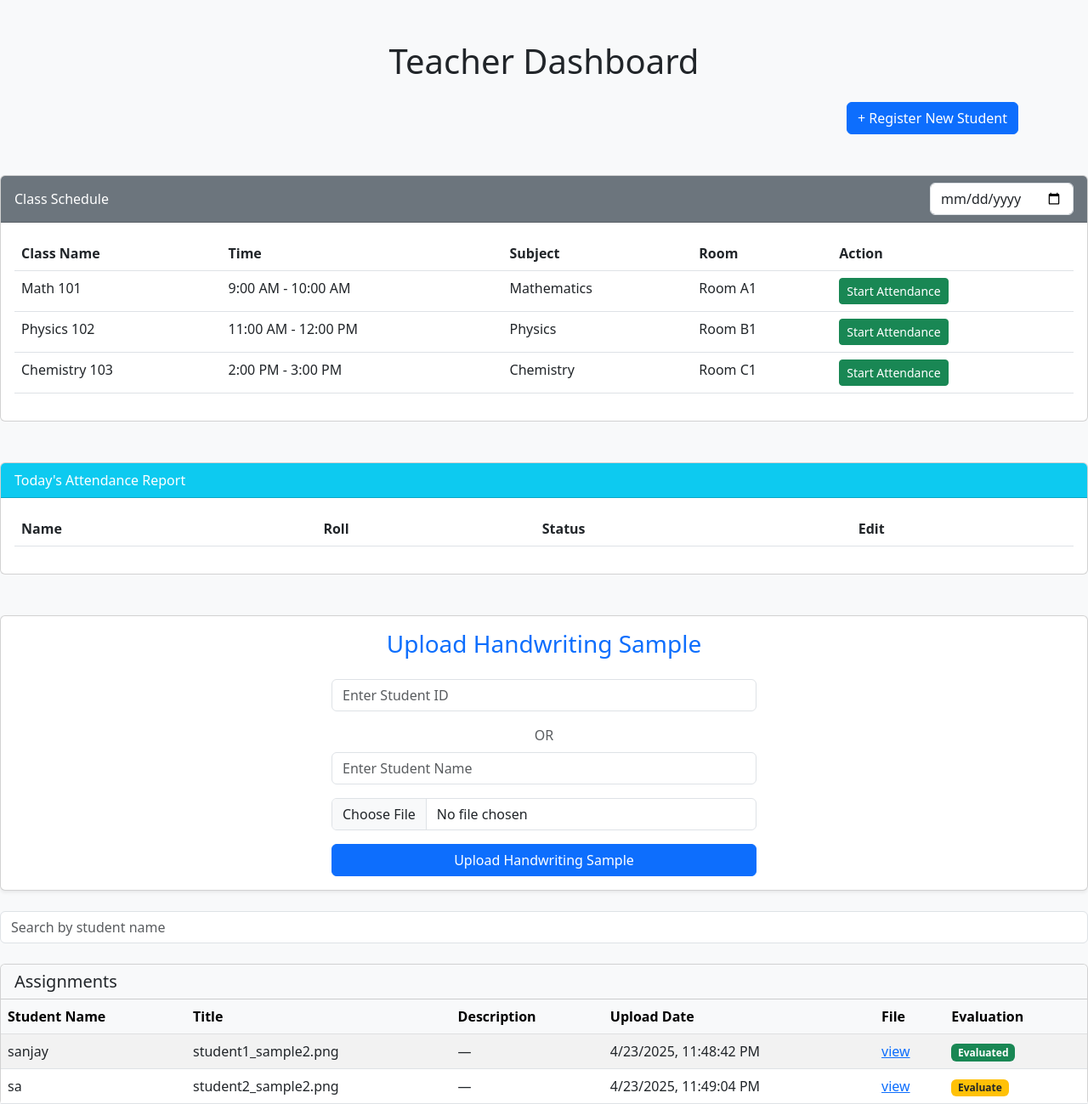
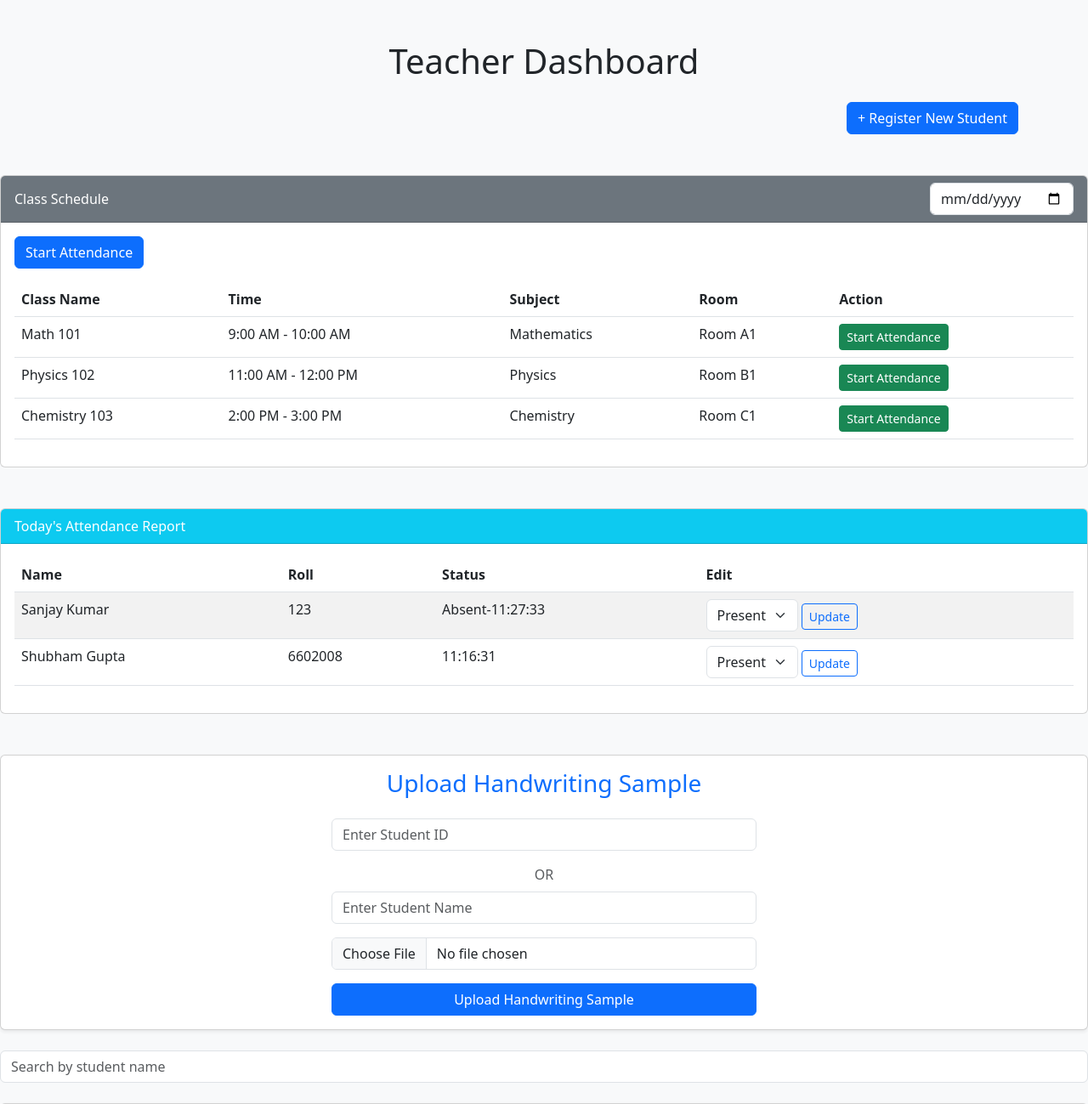
Before and after one commit to luvshubh/attendance-system, a Flask app: page / in a window 1280 px wide. Shown: the top 1299 px of the page at 85% size. Run offline with Flask 3, Linux system fonts and the light colour scheme; lists and menus that the app fills with data are empty.

Commit message:
Initial push from local project

```diff
--- /dev/null
+++ b/Attendance/Attendance-04_25_25.csv
@@ -0,0 +1,3 @@
+Name,Roll,Time
+Sanjay Kumar,123,Absent-11:27:33
+Shubham Gupta,6602008,11:16:31
--- a/app.py
+++ b/app.py
@@ -6,14 +6,18 @@
 from sklearn.neighbors import KNeighborsClassifier
 import pandas as pd
 import joblib
+import time
+import threading
 
 app = Flask(__name__)
 
 datetoday = date.today().strftime("%m_%d_%y")
 datetoday2 = date.today().strftime("%d-%B-%Y")
 
+# Initialize face detector
 face_detector = cv2.CascadeClassifier(cv2.data.haarcascades + 'haarcascade_frontalface_default.xml')
 
+# Create necessary directories
 if not os.path.isdir('Attendance'):
     os.makedirs('Attendance')
 if not os.path.isdir('static/faces'):
@@ -22,13 +26,20 @@
     with open(f'Attendance/Attendance-{datetoday}.csv', 'w') as f:
         f.write('Name,Roll,Time')
 
+# Global variable for attendance status
+attendance_status = {"running": False, "completed": False, "message": ""}
+
 def totalreg():
     return len(os.listdir('static/faces'))
 
 def extract_faces(img):
-    gray = cv2.cvtColor(img, cv2.COLOR_BGR2GRAY)
-    face_points = face_detector.detectMultiScale(gray, 1.3, 5)
-    return face_points if len(face_points) > 0 else []
+    try:
+        gray = cv2.cvtColor(img, cv2.COLOR_BGR2GRAY)
+        face_points = face_detector.detectMultiScale(gray, 1.3, 5)
+        return face_points if len(face_points) > 0 else []
+    except Exception as e:
+        print("Face extraction error:", e)
+        return []
 
 def identify_face(facearray):
     try:
@@ -45,51 +56,121 @@
     for user in userlist:
         for imgname in os.listdir(f'static/faces/{user}'):
             img = cv2.imread(f'static/faces/{user}/{imgname}')
-            resized_face = cv2.resize(img, (50, 50))
-            faces.append(resized_face.ravel())
-            labels.append(user)
-    faces = np.array(faces)
-    knn = KNeighborsClassifier(n_neighbors=5)
-    knn.fit(faces, labels)
-    joblib.dump(knn, 'static/face_recognition_model.pkl')
+            if img is not None:
+                resized_face = cv2.resize(img, (50, 50))
+                faces.append(resized_face.ravel())
+                labels.append(user)
+    if len(faces) > 0:
+        faces = np.array(faces)
+        knn = KNeighborsClassifier(n_neighbors=5)
+        knn.fit(faces, labels)
+        joblib.dump(knn, 'static/face_recognition_model.pkl')
+        return True
+    return False
 
 def extract_attendance():
-    df = pd.read_csv(f'Attendance/Attendance-{datetoday}.csv')
-    names = df['Name']
-    rolls = df['Roll']
-    times = df['Time']
-    l = len(df)
-    return names, rolls, times, l
+    try:
+        df = pd.read_csv(f'Attendance/Attendance-{datetoday}.csv')
+        names = df['Name']
+        rolls = df['Roll']
+        times = df['Time']
+        l = len(df)
+        return names, rolls, times, l
+    except Exception as e:
+        print("Attendance extraction error:", e)
+        return [], [], [], 0
 
 def add_attendance(name):
-    username, userid = name.split('_')
-    current_time = datetime.now().strftime("%H:%M:%S")
-    filepath = f'Attendance/Attendance-{datetoday}.csv'
-    if os.path.exists(filepath):
-        df = pd.read_csv(filepath)
-        if str(userid) in df['Roll'].astype(str).values:
-            return
-    with open(filepath, 'a') as f:
-        f.write(f'\n{username},{userid},{current_time}')
-    print(f"Attendance added for: {name}")
+    try:
+        if '_' in name:
+            username, userid = name.split('_')
+        else:
+            username, userid = "unknown", "000"
+
+        current_time = datetime.now().strftime("%H:%M:%S")
+        filepath = f'Attendance/Attendance-{datetoday}.csv'
+
+        if os.path.exists(filepath):
+            df = pd.read_csv(filepath)
+            if str(userid) not in df['Roll'].astype(str).values:
+                with open(filepath, 'a') as f:
+                    f.write(f'\n{username},{userid},{current_time}')
+                print(f"Attendance added for: {name}")
+                return True
+        else:
+            with open(filepath, 'w') as f:
+                f.write(f'{username},{userid},{current_time}')
+            return True
+    except Exception as e:
+        print("Attendance addition error:", e)
+    return False
+
+def capture_attendance():
+    global attendance_status
+    attendance_status["running"] = True
+    attendance_status["completed"] = False
+    attendance_status["message"] = "Capturing attendance..."
+
+    if 'face_recognition_model.pkl' not in os.listdir('static'):
+        attendance_status["message"] = 'No trained model found. Please add faces first.'
+        attendance_status["running"] = False
+        return
+
+    cap = cv2.VideoCapture(0)
+    if not cap.isOpened():
+        attendance_status["message"] = 'Error: Could not open camera.'
+        attendance_status["running"] = False
+        return
+
+    df_existing = pd.read_csv(f'Attendance/Attendance-{datetoday}.csv')
+    already_marked = set(df_existing['Roll'].astype(str).values)
+
+    start_time = time.time()
+    captured_faces = set()
+
+    while time.time() - start_time < 5:  # Run for 5 seconds only
+        ret, frame = cap.read()
+        if not ret:
+            continue
+
+        faces = extract_faces(frame)
+
+        for (x, y, w, h) in faces:
+            face = cv2.resize(frame[y:y+h, x:x+w], (50, 50))
+            identified_person = identify_face(face.reshape(1, -1))[0]
+
+            if "_" in identified_person:
+                userid = identified_person.split('_')[1]
+                if userid not in already_marked and userid not in captured_faces:
+                    if add_attendance(identified_person):
+                        captured_faces.add(userid)
+                        attendance_status["message"] = f"Marked: {identified_person}"
+
+    cap.release()
+    attendance_status["running"] = False
+    attendance_status["completed"] = True
+    attendance_status["message"] = f"Attendance completed. Marked {len(captured_faces)} students."
 
 @app.route('/')
 def home():
     names, rolls, times, l = extract_attendance()
     return render_template('home.html', names=names, rolls=rolls, times=times, l=l,
-                           totalreg=totalreg(), datetoday2=datetoday2)
+                         totalreg=totalreg(), datetoday2=datetoday2,
+                         attendance_status=attendance_status)
 
 @app.route('/teacher')
 def teacher_dashboard():
     names, rolls, times, l = extract_attendance()
     return render_template('teacher_dashboard.html', names=names, rolls=rolls, times=times, l=l,
-                           totalreg=totalreg(), datetoday2=datetoday2)
+                         totalreg=totalreg(), datetoday2=datetoday2,
+                         attendance_status=attendance_status)
 
 @app.route('/student/<student_id>')
 def student_dashboard(student_id):
     df = pd.read_csv(f'Attendance/Attendance-{datetoday}.csv')
     student_data = df[df['Roll'].astype(str) == str(student_id)]
-    return render_template('student_dashboard.html', student_data=student_data, student_id=student_id, datetoday2=datetoday2)
+    return render_template('student_dashboard.html', student_data=student_data,
+                         student_id=student_id, datetoday2=datetoday2)
 
 @app.route('/update_attendance', methods=['POST'])
 def update_attendance():
@@ -104,40 +185,16 @@
         df.to_csv(filepath, index=False)
 
     return redirect(url_for('teacher_dashboard'))
-@app.route('/start', methods=['GET'])
-def start():
-    if 'face_recognition_model.pkl' not in os.listdir('static'):
-        return render_template('teacher_dashboard.html', totalreg=totalreg(), datetoday2=datetoday2,
-                               mess='No trained model found. Please add a new face to continue.')
 
-    cap = cv2.VideoCapture(0)
-    df_existing = pd.read_csv(f'Attendance/Attendance-{datetoday}.csv')
-    already_marked = set(df_existing['Roll'].astype(str).values)
-    recognized = False
+@app.route('/start_attendance', methods=['GET'])
+def start_attendance():
+    global attendance_status
+    if attendance_status["running"]:
+        return redirect(url_for('teacher_dashboard'))
 
-    while True:
-        ret, frame = cap.read()
-        if not ret:
-            break
-
-        faces = extract_faces(frame)
-
-        for (x, y, w, h) in faces:
-            face = cv2.resize(frame[y:y + h, x:x + w], (50, 50))
-            identified_person = identify_face(face.reshape(1, -1))[0]
-            userid = identified_person.split('_')[1] if "_" in identified_person else "Unknown"
-
-            if userid != "Unknown" and userid not in already_marked:
-                add_attendance(identified_person)
-                already_marked.add(userid)
-                recognized = True
-                break
-
-        if recognized:
-            break
-
-    cap.release()
-    cv2.destroyAllWindows()
+    # Start attendance capture in a separate thread
+    thread = threading.Thread(target=capture_attendance)
+    thread.start()
 
     return redirect(url_for('teacher_dashboard'))
 
@@ -152,7 +209,7 @@
     cap = cv2.VideoCapture(0)
     i, j = 0, 0
 
-    while i < 50:
+    while i < 30:  # Reduced from 50 to 30 for faster enrollment
         ret, frame = cap.read()
         if not ret:
             break
@@ -160,15 +217,16 @@
         faces = extract_faces(frame)
         for (x, y, w, h) in faces:
             cv2.rectangle(frame, (x, y), (x + w, y + h), (255, 0, 20), 2)
-            cv2.putText(frame, f'Images Captured: {i}/50', (30, 30),
-                        cv2.FONT_HERSHEY_SIMPLEX, 1, (255, 0, 20), 2)
+            cv2.putText(frame, f'Images Captured: {i}/30', (30, 30),
+                       cv2.FONT_HERSHEY_SIMPLEX, 1, (255, 0, 20), 2)
 
             if j % 5 == 0:
                 img_name = f"{newusername}_{i}.jpg"
                 img_path = os.path.join(userimagefolder, img_name)
                 face_crop = frame[y:y + h, x:x + w]
-                cv2.imwrite(img_path, face_crop)
-                i += 1
+                if face_crop.size > 0:
+                    cv2.imwrite(img_path, face_crop)
+                    i += 1
             j += 1
 
         cv2.imshow('Adding New User', frame)
@@ -178,11 +236,16 @@
     cap.release()
     cv2.destroyAllWindows()
 
-    train_model()
+    if train_model():
+        return redirect(url_for('teacher_dashboard'))
+    else:
+        return render_template('teacher_dashboard.html',
+                             message='Training failed. No faces found.',
+                             totalreg=totalreg(), datetoday2=datetoday2)
 
-    names, rolls, times, l = extract_attendance()
-    return render_template('home.html', names=names, rolls=rolls, times=times, l=l,
-                           totalreg=totalreg(), datetoday2=datetoday2)
+@app.route('/check_attendance_status', methods=['GET'])
+def check_attendance_status():
+    return attendance_status
 
 if __name__ == '__main__':
     app.run(debug=True)
--- a/templates/home.html
+++ b/templates/home.html
@@ -81,6 +81,49 @@
                             <td>Mathematics</td>
                             <td>Room A1</td>
                             <td><a href="/start" class="btn btn-success btn-sm">Start Attendance</a></td>
+                            <!-- Change this -->
+<form action="/start" method="get">
+    <button type="submit" class="btn btn-primary" id="start-btn">
+        Start Attendance
+    </button>
+</form>
+
+<!-- Add this status display area -->
+<div id="attendance-status" class="mt-3">
+    {% if attendance_status.running %}
+    <div class="alert alert-info">
+        {{ attendance_status.message }}
+    </div>
+    {% elif attendance_status.completed %}
+    <div class="alert alert-success">
+        {{ attendance_status.message }}
+    </div>
+    {% endif %}
+</div>
+
+<!-- Add this JavaScript for auto-updating -->
+<script>
+function checkAttendanceStatus() {
+    fetch('/attendance_status')
+        .then(response => response.json())
+        .then(data => {
+            const statusDiv = document.getElementById('attendance-status');
+            if (data.running) {
+                statusDiv.innerHTML = `<div class="alert alert-info">${data.message}</div>`;
+                setTimeout(checkAttendanceStatus, 1000);
+            } else if (data.completed) {
+                statusDiv.innerHTML = `<div class="alert alert-success">${data.message}</div>`;
+                // Refresh the page after 2 seconds to show updated attendance
+                setTimeout(() => window.location.reload(), 2000);
+            }
+        });
+}
+
+// Start checking status when Start button is clicked
+document.getElementById('start-btn').addEventListener('click', function() {
+    setTimeout(checkAttendanceStatus, 1000);
+});
+</script>
                         </tr>
                         <tr>
                             <td>Physics 102</td>
```
Also changed, not shown: templates/teacher_dashboard.html (+37 -0 lines), static/faces/Shubham Gupta_6602008/Shubham Gupta_0.jpg, 1 other file.
